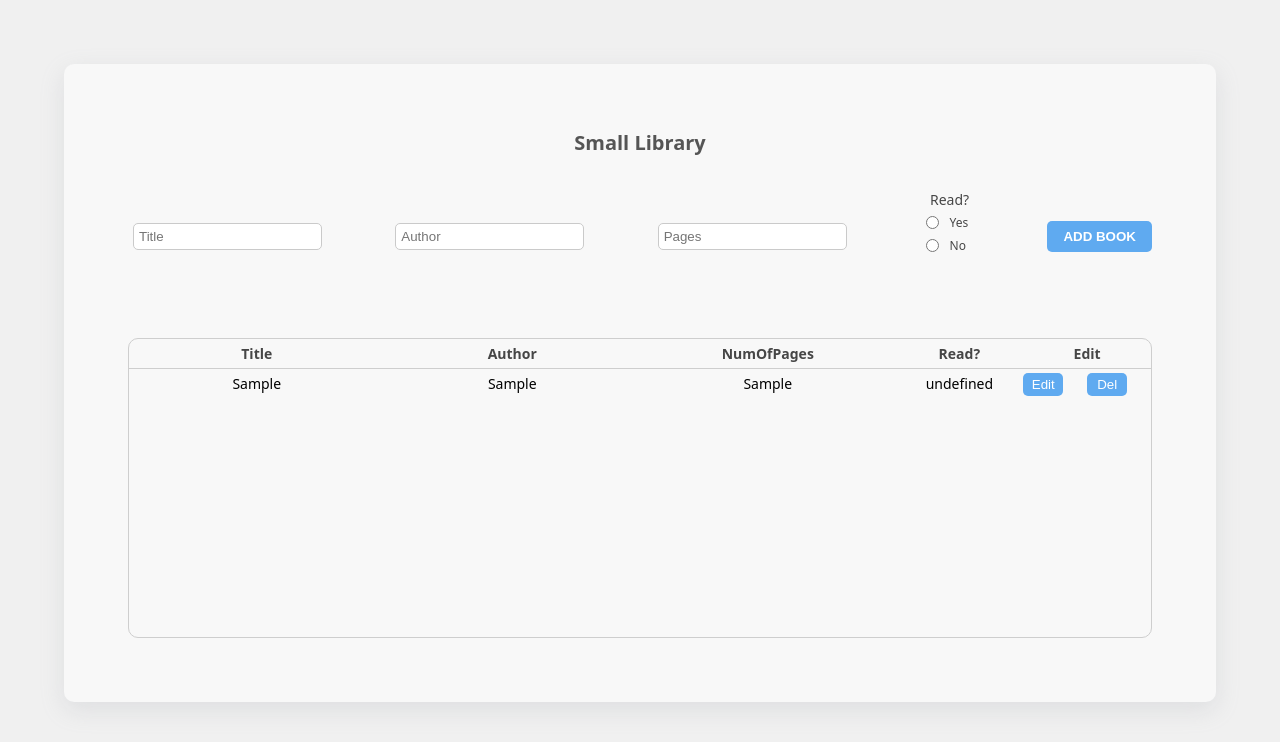
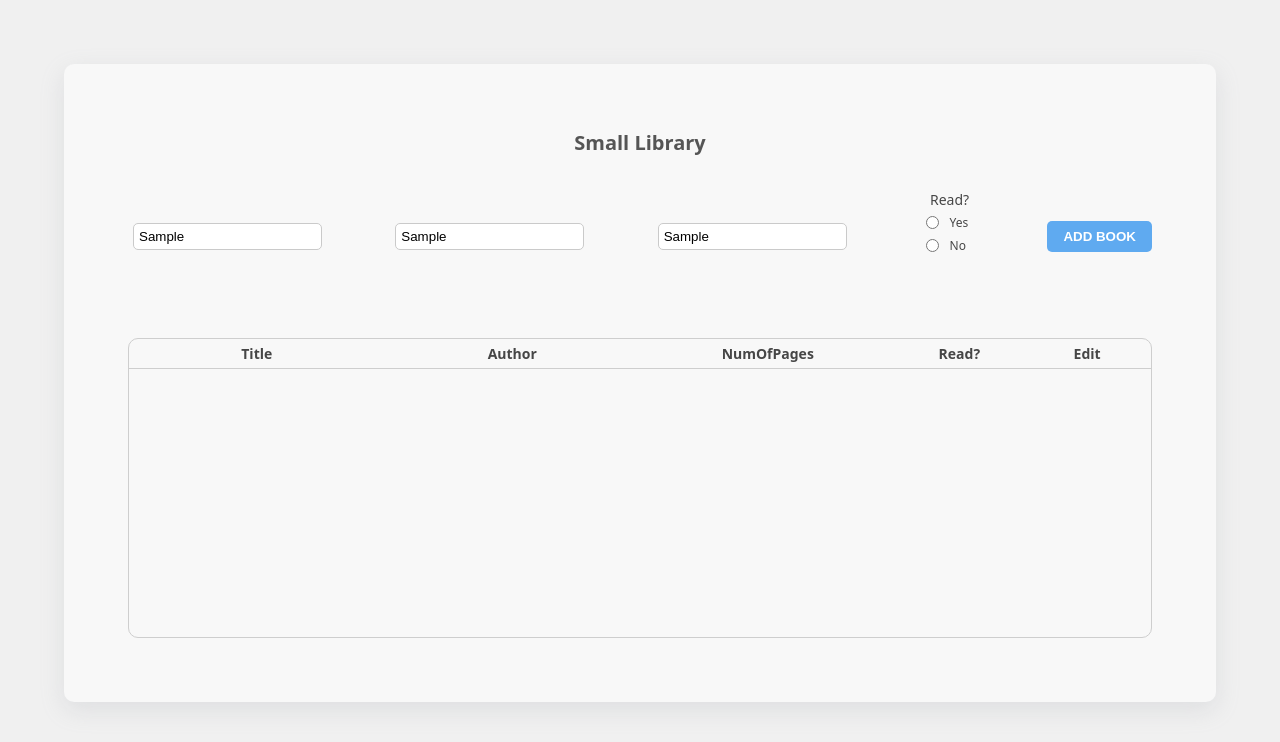
Before and after one commit to jvictormorais/library-odinproject, a plain HTML site: page index.html in a window 1280 px wide. Both pictures are taken after typing "Sample", "Sample", "Sample" into the empty fields and a click on the button "ADD BOOK". Drawn offline with Linux system fonts and the light colour scheme.

Commit message:
Add form validation

```diff
--- a/app.js
+++ b/app.js
@@ -44,8 +44,14 @@ function addBookToLibrary() {
   });
 }
 
+const form = document.querySelector("form");
+
 addBookBtn.addEventListener("click", function (e) {
   e.preventDefault();
-  console.log("clicked");
-  addBookToLibrary();
+  if (!form.checkValidity()) {
+    alert("All fields required");
+  } else {
+    console.log("clicked");
+    addBookToLibrary();
+  }
 });
--- a/index.html
+++ b/index.html
@@ -23,6 +23,7 @@
               id="title"
               name="title"
               placeholder="Title"
+              required
             /><br />
           </div>
           <div class="form-author">
@@ -32,6 +33,7 @@
               id="author"
               name="author"
               placeholder="Author"
+              required
             /><br />
           </div>
           <div class="form-pages">
@@ -41,12 +43,13 @@
               id="pages"
               name="pages"
               placeholder="Pages"
+              required
             /><br />
           </div>
           <div class="form-read">
             <p>Read?</p>
             <label for="yes" id="yeslabel">Yes</label><br />
-            <input type="radio" id="yes" name="status" /><br />
+            <input type="radio" id="yes" name="status" required /><br />
             <label for="no" id="nolabel">No</label><br />
             <input type="radio" id="no" name="status" /><br />
           </div>
```
